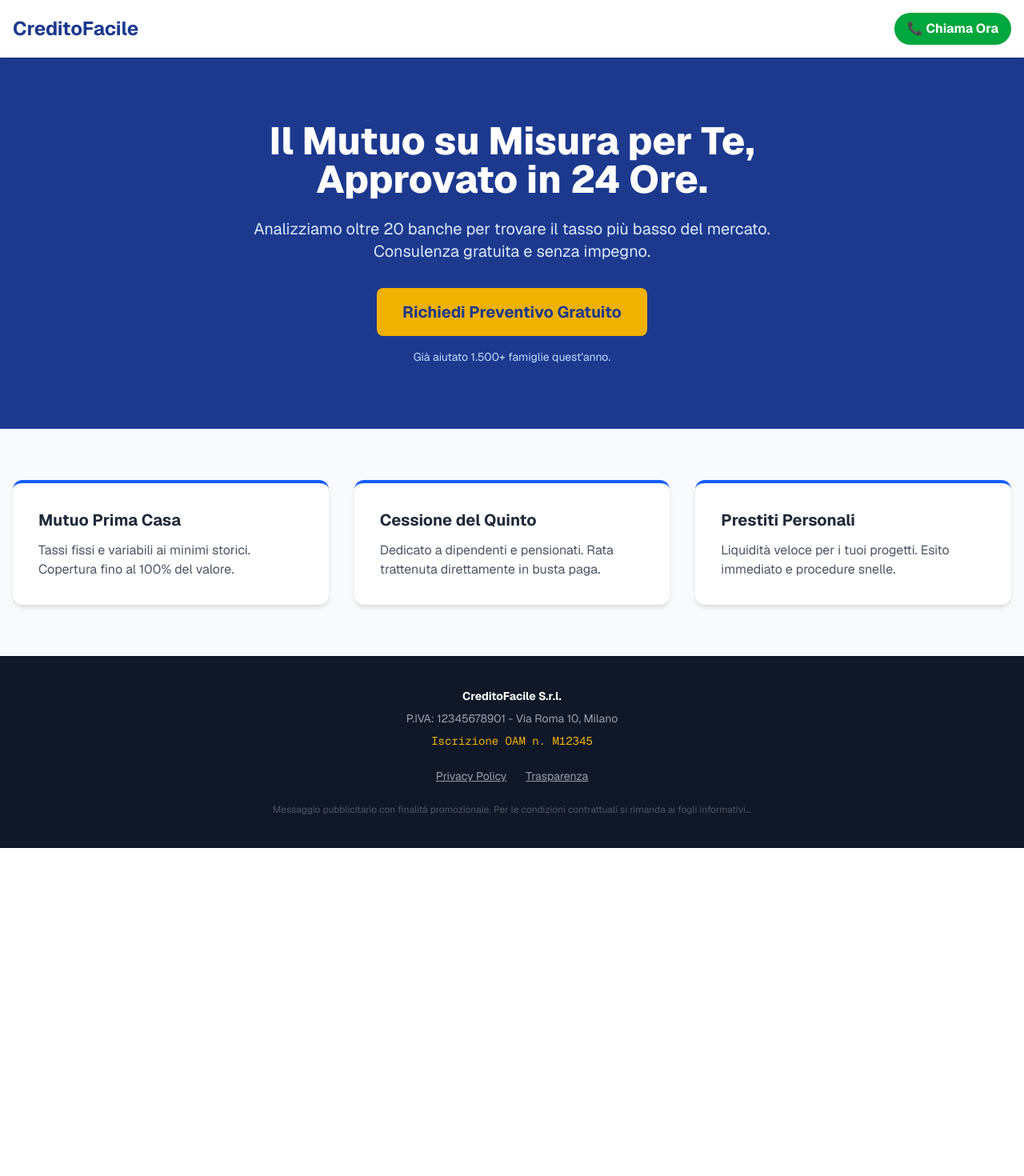
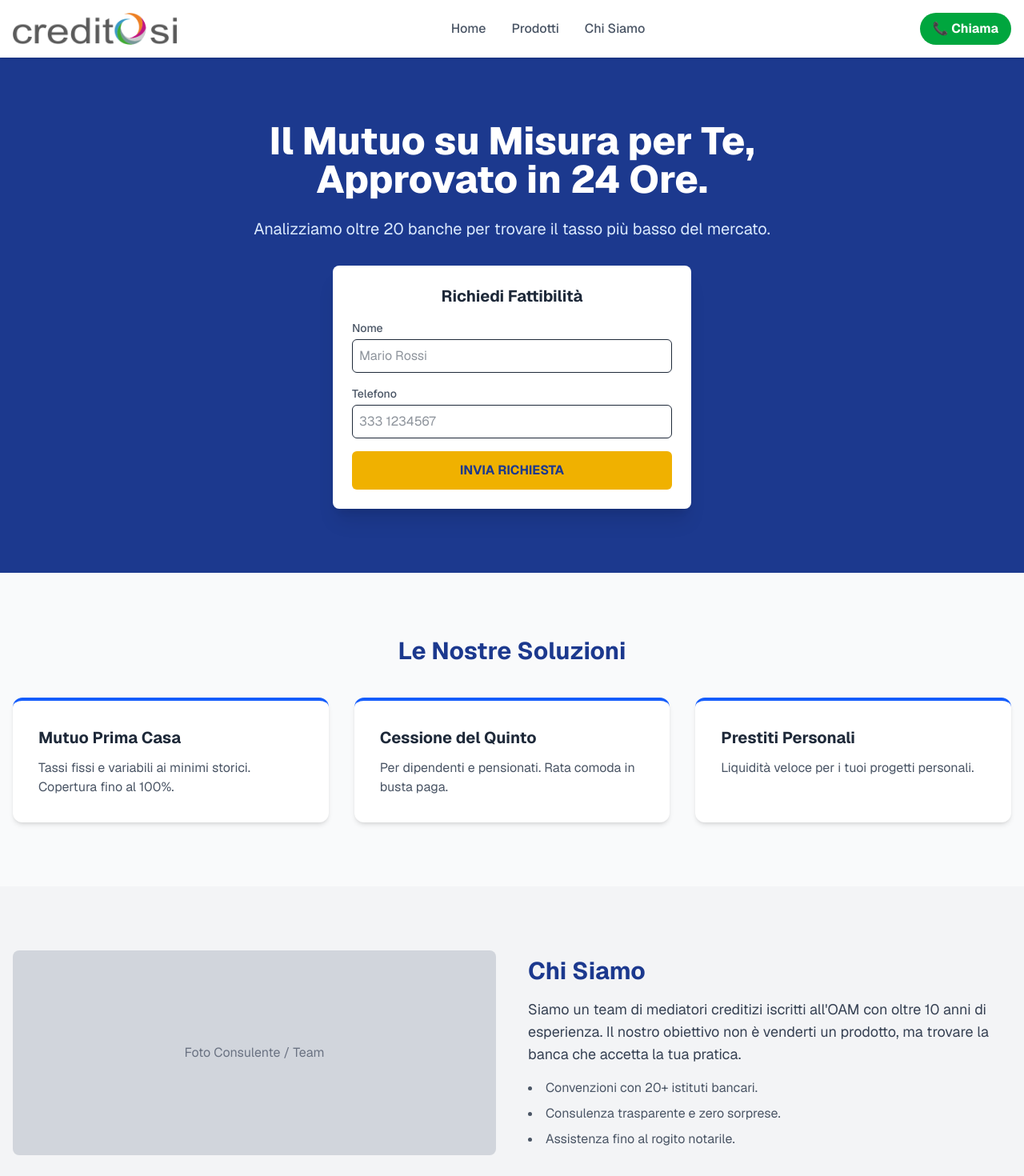
Before and after one commit to giacomocurigliano-sudo/landing-credito, a Next.js app: page / in a window 1280 px wide. Shown: the top 1470 px of the page at 80% size. Before the commit the page ends 1060 px from the top, so only its background shows below. Built offline with nearby package versions, Linux system fonts and the light colour scheme.

Commit message:
Aggiunto menu e chi siamo

```diff
--- a/app/page.tsx
+++ b/app/page.tsx
@@ -4,17 +4,36 @@ export default function Home() {
   return (
     <main className="min-h-screen bg-gray-50 text-gray-800 font-sans">
 
-      {/* 1. HEADER SEMPLICE */}
+      {/* 1. HEADER CON MENU E LOGO */}
       <header className="bg-white shadow-sm py-4 sticky top-0 z-50">
         <div className="container mx-auto px-4 flex justify-between items-center">
-          <div className="text-2xl font-bold text-blue-900">CreditoFacile</div>
-          <a href="tel:800123456" className="bg-green-600 text-white px-4 py-2 rounded-full font-bold hover:bg-green-700 transition">
-            📞 Chiama Ora
+
+          {/* Logo (Se non hai caricato l'immagine, si vedrà un quadrato vuoto, non preoccuparti) */}
+          <div className="flex items-center">
+            <Image
+              src="/logo.png"
+              alt="Logo"
+              width={150}
+              height={50}
+              className="object-contain h-10 w-auto"
+            />
+          </div>
+
+          {/* MENU (Visibile solo su PC - "hidden md:flex") */}
+          <nav className="hidden md:flex gap-8 font-medium text-gray-600">
+            <a href="#" className="hover:text-blue-900 transition">Home</a>
+            <a href="#prodotti" className="hover:text-blue-900 transition">Prodotti</a>
+            <a href="#chi-siamo" className="hover:text-blue-900 transition">Chi Siamo</a>
+          </nav>
+
+          {/* Bottone Chiama */}
+          <a href="tel:800123456" className="bg-green-600 text-white px-4 py-2 rounded-full font-bold hover:bg-green-700 transition text-sm md:text-base">
+            📞 Chiama
           </a>
         </div>
       </header>
 
-      {/* 2. HERO SECTION (La parte più importante) */}
+      {/* 2. HERO SECTION */}
       <section className="bg-blue-900 text-white py-20">
         <div className="container mx-auto px-4 text-center">
           <h1 className="text-4xl md:text-5xl font-extrabold mb-6">
@@ -22,53 +41,83 @@ export default function Home() {
           </h1>
           <p className="text-xl mb-8 text-blue-100 max-w-2xl mx-auto">
             Analizziamo oltre 20 banche per trovare il tasso più basso del mercato.
-            Consulenza gratuita e senza impegno.
           </p>
-          <div className="flex flex-col md:flex-row justify-center gap-4">
-            <button className="bg-yellow-500 text-blue-900 px-8 py-4 rounded-lg text-xl font-bold hover:bg-yellow-400 transition">
-              Richiedi Preventivo Gratuito
-            </button>
+
+          {/* MODULO CONTATTI VERO */}
+          <div className="bg-white p-6 rounded-lg shadow-xl max-w-md mx-auto mt-8 text-left text-gray-800">
+            <h3 className="font-bold text-xl mb-4 text-center">Richiedi Fattibilità</h3>
+            <form action="https://api.web3forms.com/submit" method="POST" className="space-y-4">
+              <input type="hidden" name="access_key" value="INSERISCI_QUI_LA_TUA_CHIAVE" />
+
+              <div>
+                <label className="block text-sm font-medium text-gray-600">Nome</label>
+                <input type="text" name="name" required className="w-full mt-1 p-2 border rounded-md" placeholder="Mario Rossi" />
+              </div>
+              <div>
+                <label className="block text-sm font-medium text-gray-600">Telefono</label>
+                <input type="tel" name="phone" required className="w-full mt-1 p-2 border rounded-md" placeholder="333 1234567" />
+              </div>
+              <button type="submit" className="w-full bg-yellow-500 text-blue-900 font-bold py-3 rounded-md hover:bg-yellow-400 transition">
+                INVIA RICHIESTA
+              </button>
+            </form>
           </div>
-          <p className="mt-4 text-sm text-blue-200">Già aiutato 1.500+ famiglie quest'anno.</p>
+
         </div>
       </section>
 
-      {/* 3. I SERVIZI (Punti Chiave) */}
-      <section className="py-16 container mx-auto px-4">
+      {/* 3. PRODOTTI (Con ID per il menu) */}
+      <section id="prodotti" className="py-20 container mx-auto px-4">
+        <h2 className="text-3xl font-bold text-center mb-10 text-blue-900">Le Nostre Soluzioni</h2>
         <div className="grid md:grid-cols-3 gap-8">
-          {/* Box 1 */}
-          <div className="bg-white p-8 rounded-xl shadow-md border-t-4 border-blue-600">
+          <div className="bg-white p-8 rounded-xl shadow-md border-t-4 border-blue-600 hover:shadow-lg transition">
             <h3 className="text-xl font-bold mb-3">Mutuo Prima Casa</h3>
-            <p className="text-gray-600">Tassi fissi e variabili ai minimi storici. Copertura fino al 100% del valore.</p>
+            <p className="text-gray-600">Tassi fissi e variabili ai minimi storici. Copertura fino al 100%.</p>
           </div>
-          {/* Box 2 */}
-          <div className="bg-white p-8 rounded-xl shadow-md border-t-4 border-blue-600">
+          <div className="bg-white p-8 rounded-xl shadow-md border-t-4 border-blue-600 hover:shadow-lg transition">
             <h3 className="text-xl font-bold mb-3">Cessione del Quinto</h3>
-            <p className="text-gray-600">Dedicato a dipendenti e pensionati. Rata trattenuta direttamente in busta paga.</p>
+            <p className="text-gray-600">Per dipendenti e pensionati. Rata comoda in busta paga.</p>
           </div>
-          {/* Box 3 */}
-          <div className="bg-white p-8 rounded-xl shadow-md border-t-4 border-blue-600">
+          <div className="bg-white p-8 rounded-xl shadow-md border-t-4 border-blue-600 hover:shadow-lg transition">
             <h3 className="text-xl font-bold mb-3">Prestiti Personali</h3>
-            <p className="text-gray-600">Liquidità veloce per i tuoi progetti. Esito immediato e procedure snelle.</p>
+            <p className="text-gray-600">Liquidità veloce per i tuoi progetti personali.</p>
           </div>
         </div>
       </section>
 
-      {/* 4. FOOTER LEGALE (Obbligatorio OAM) */}
-      <footer className="bg-gray-900 text-gray-400 py-10 text-sm">
+      {/* 4. NUOVA SEZIONE: CHI SIAMO (Con ID per il menu) */}
+      <section id="chi-siamo" className="py-20 bg-gray-100">
+        <div className="container mx-auto px-4 flex flex-col md:flex-row items-center gap-10">
+            <div className="md:w-1/2">
+                {/* Qui potresti mettere una foto del team in futuro */}
+                <div className="bg-gray-300 h-64 rounded-lg flex items-center justify-center text-gray-500">
+                    Foto Consulente / Team
+                </div>
+            </div>
+            <div className="md:w-1/2">
+                <h2 className="text-3xl font-bold mb-4 text-blue-900">Chi Siamo</h2>
+                <p className="text-lg text-gray-700 mb-4">
+                    Siamo un team di mediatori creditizi iscritti all'OAM con oltre 10 anni di esperienza.
+                    Il nostro obiettivo non è venderti un prodotto, ma trovare la banca che accetta la tua pratica.
+                </p>
+                <ul className="list-disc list-inside text-gray-600 space-y-2">
+                    <li>Convenzioni con 20+ istituti bancari.</li>
+                    <li>Consulenza trasparente e zero sorprese.</li>
+                    <li>Assistenza fino al rogito notarile.</li>
+                </ul>
+            </div>
+        </div>
+      </section>
+
+      {/* 5. FOOTER */}
+      <footer className="bg-gray-900 text-gray-400 py-10 text-sm border-t border-gray-800">
         <div className="container mx-auto px-4 text-center">
           <p className="mb-2 font-bold text-white">CreditoFacile S.r.l.</p>
-          <p>P.IVA: 12345678901 - Via Roma 10, Milano</p>
-          <p className="mt-2 text-yellow-500 font-mono">
-            Iscrizione OAM n. M12345
-          </p>
+          <p>P.IVA: 12345678901 - Iscrizione OAM n. M12345</p>
           <div className="mt-6 flex justify-center gap-6">
-            <a href="#" className="underline">Privacy Policy</a>
+            <a href="#" className="underline">Privacy</a>
             <a href="#" className="underline">Trasparenza</a>
           </div>
-          <p className="mt-6 text-xs text-gray-600">
-            Messaggio pubblicitario con finalità promozionale. Per le condizioni contrattuali si rimanda ai fogli informativi...
-          </p>
         </div>
       </footer>
     </main>
```
